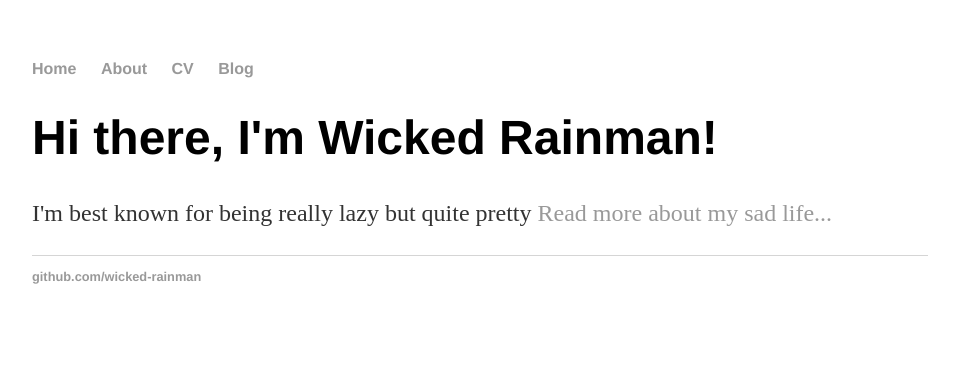
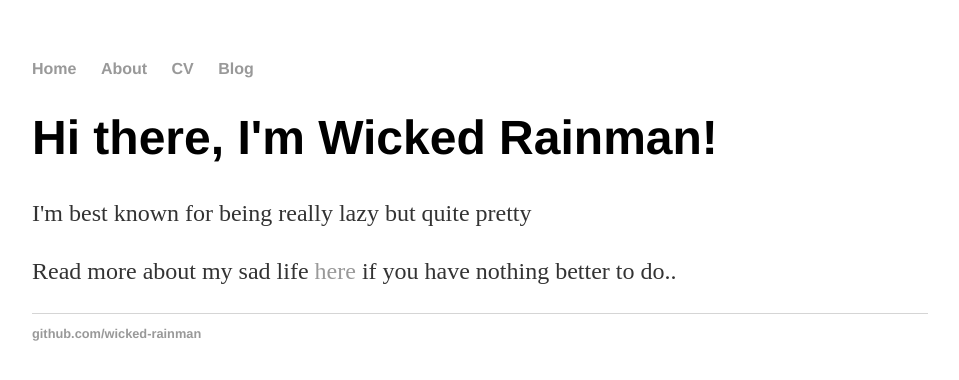
Before and after one commit to wicked-rainman/wicked-rainman.github.io, a Jekyll site: the page built from index.html, in a window 1280 px wide. Shown: the top 380 px of the page, without its empty margins (160-1119 px from the left). Built offline with Jekyll 4.4.1, drawn with Linux system fonts in a browser that asks for light colours.

Commit message:
Update index.html

```diff
--- a/index.html
+++ b/index.html
@@ -4,6 +4,6 @@ title: Wicked Rainman
 ---
 <div class="blurb">
 	<h1>Hi there, I'm Wicked Rainman!</h1>
-	<p>I'm best known for being really lazy but quite pretty
-	<a href="/about">Read more about my sad life...</a></p>
+	<p>I'm best known for being really lazy but quite pretty</p>
+	<p>Read more about my sad life <a href="/about">here</a> if you have nothing better to do..</p>
 </div><!-- /.blurb -->
```
